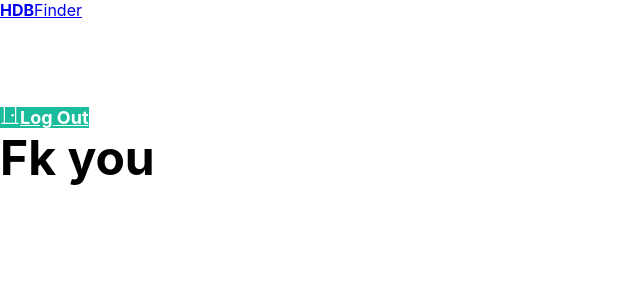
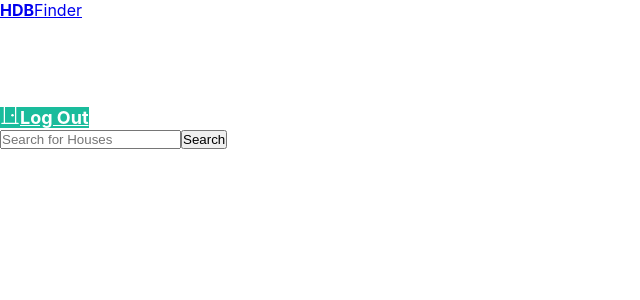
Before and after one commit to Realker/SC2006-Project, a React (Create React App) app in the folder frontend/: page /Homepage in a window 1280 px wide. Shown: the top 300 px of the page, without its empty margins (0-640 px from the left). Built offline with nearby package versions, Linux system fonts and the light colour scheme.

Commit message:
Search and Mainpage

```diff
--- a/frontend/src/components/Homepage.js
+++ b/frontend/src/components/Homepage.js
@@ -4,6 +4,7 @@ import {useCookies} from 'react-cookie'
 import APIService from './APIService'
 import '../css/App.css';
 import NavBar from './NavBar';
+import Search from './Search';
 
 // Add this import statement at the top of the Homepage.js file
 //import Search from './Search';
@@ -17,34 +18,22 @@ import NavBar from './NavBar';
 
 // Replace the navigation items comment in the Homepage.js file
 
-function Homepage() {
+
+
+const Homepage = () => {
+
+
     return (
+      <>
 
-      <div className="App">
+          <div>
+            <NavBar / >
+            <Search></Search>
 
-        <header className="header">
-          <nav className="navbar">
-          <NavBar />
-          </nav>
+          </div>
 
-        </header>
-        <main className="main">
-        <h1> Fk you </h1>
-          <section className="search">
-            {/* Insert your search component here */}
-          </section>
-          <section className="explore-recent">
-            {/* Insert your explore recent component here */}
-          </section>
-          <section className="faq">
-            {/* Insert your FAQ component here */}
-          </section>
-        </main>
-        <footer className="footer">
-          {/* Insert your footer content here */}
-        </footer>
-      </div>
+      </>
     );
-  }
+  };
 
   export default Homepage;
--- a/frontend/src/components/LoginRegister.js
+++ b/frontend/src/components/LoginRegister.js
@@ -4,7 +4,7 @@ import {useCookies} from 'react-cookie'
 import APIService from './APIService'
 import "../css/LoginRegister.css";
 import btoBuilding from "../images/Housingbuilding.jpg";
-
+import NavBar from './NavBar';
 
 function Login() {
 
--- /dev/null
+++ b/frontend/src/components/Search.js
@@ -0,0 +1,18 @@
+import React from "react";
+
+import '../css/Search.css';
+
+
+const Search = () => {
+  return (
+    <div>
+      { <div>
+        {/* <SearchOutlinedIcon fontSize="large" /> */}
+        <input placeholder="Search for Houses" />
+        <button>Search</button>
+      </div> }
+    </div>
+  );
+};
+
+export default Search;
--- a/frontend/src/components/SearchHouses.js
+++ b/frontend/src/components/SearchHouses.js
@@ -4,7 +4,7 @@ import {useCookies} from 'react-cookie'
 import APIService from './APIService'
 import './Search.css';
 
-function Search() {
+function SearchHouses() {
   const [searchTerm, setSearchTerm] = useState('');
 
   const handleSearch = (e) => {
@@ -25,4 +25,4 @@ function Search() {
   );
 }
 
-export default Search;
+export default SearchHouses;
```
Also changed, not shown: frontend/src/css/Search.css (added).
